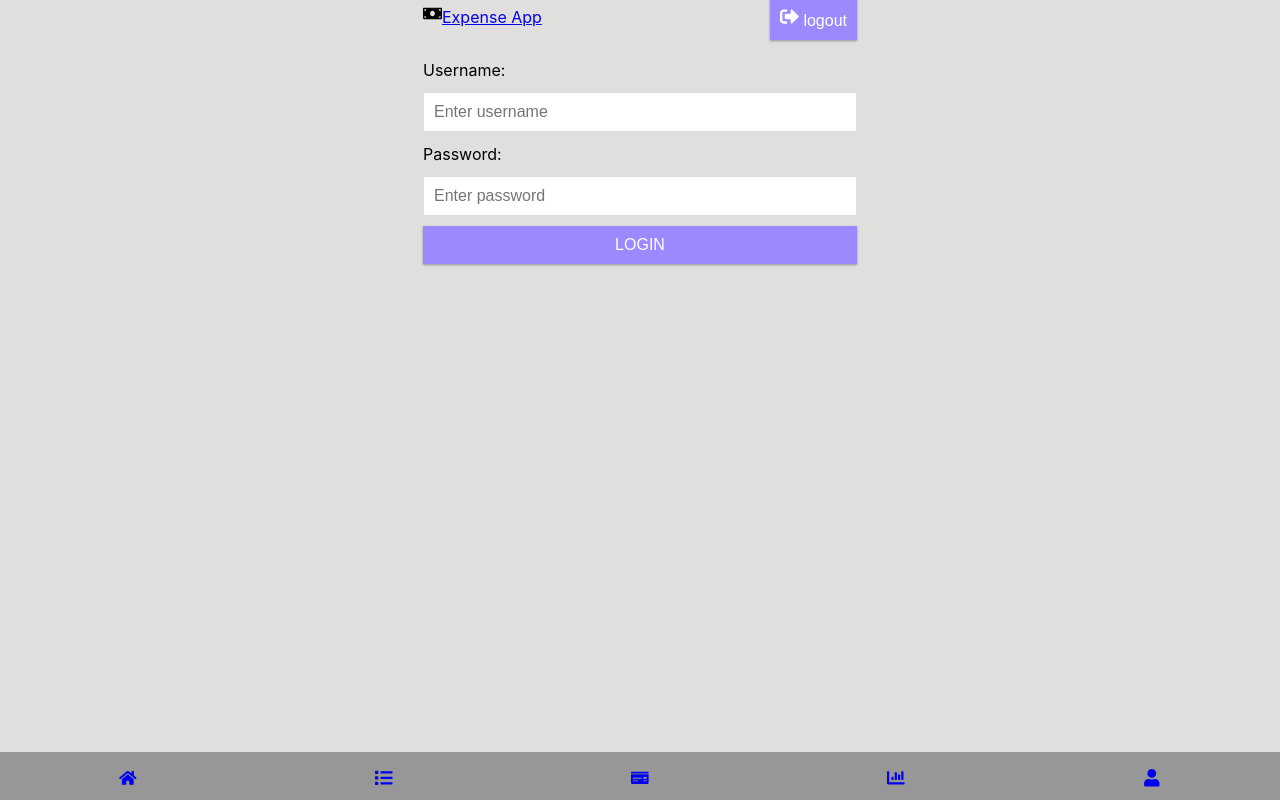
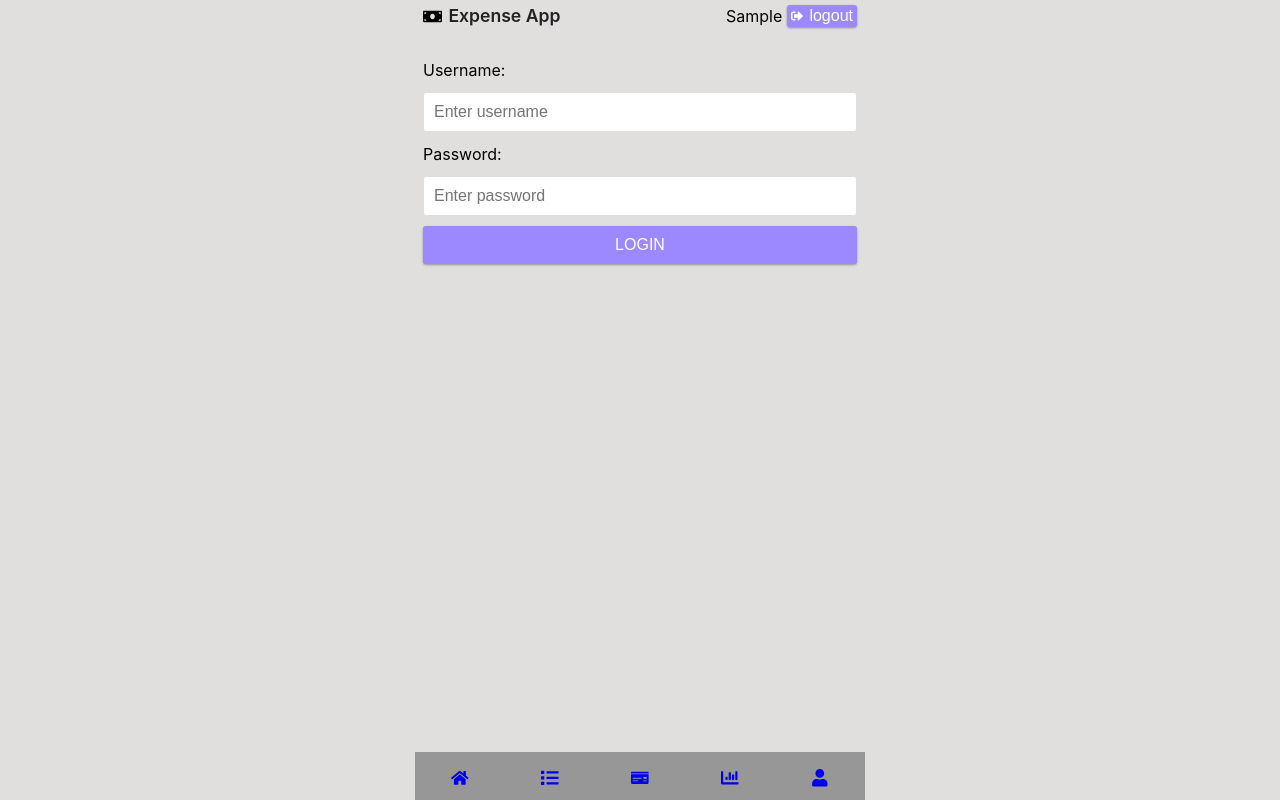
Before and after one commit to touraye/ex-app, a React (Create React App) app in the folder client/: page /login in a window 1280 px wide. Built offline with nearby package versions, Linux system fonts and the light colour scheme; sample sign-in values are in the browser's storage; the HTML template or start-up script is replaced by a standard one.

Commit message:
adding styles

```diff
--- a/client/src/index.css
+++ b/client/src/index.css
@@ -1,5 +1,16 @@
 :root {
   --box-shadow: 0 1px 3px rgba(0, 0, 0, 0.12), 0 1px 2px rgba(0, 0, 0, 0.24);
+  --btm-n-sm-size: 14px;
+  --btn-border-raduis: 3px;
+  --primary-clr: #9c88ff;
+  ;
+  --secondary-clr: ;
+  --clr-active: rgba(10, 129, 46, 0.767);
+  --crl-suspend: rgba(129, 28, 28, 0.897);
+  --clr-edit: #555;
+  --clr-trash: rgb(165, 9, 9);
+  --clr-income: rgba(0, 128, 0, 0.658);
+  --clr-expense: rgba(138, 8, 8, 0.651);
 }
 
 * {
@@ -36,6 +47,19 @@ ul li {
   justify-content: space-between;
   padding: .3rem 0;
   height: 2rem;
+}
+
+.logo {
+  display: flex;
+  align-items: center;
+  gap: .4rem;
+  font-size: 1.1rem;
+}
+
+.logo a {
+  text-decoration: none;
+  color: #222;
+  font-weight: 600;
 }
 
 .main {
@@ -113,7 +137,7 @@ input[type='text'],
 input[type='number'],
 input[type='password'], select {
   border: 1px solid #dedede;
-  border-radius: 2px;
+  border-radius: 3px;
   display: block;
   font-size: 16px;
   padding: 10px;
@@ -135,11 +159,23 @@ select {
   margin: 10px 0 30px;
   padding: 10px;
   width: 100%;
+  border-radius: 3px;
+}
+
+/* close btn */
+.close-btn-container {
+  display: flex;
+}
+.close-btn {
+  cursor: pointer;
+  margin-left: auto;
+  font-size: 20px;
 }
 
 /* transaction list-item */
 .list {
   margin-bottom: 3rem;
+  position: relative;
 }
 
 .item .tran-type p {
@@ -153,6 +189,10 @@ select {
   -moz-border-radius: 10px;
   -ms-border-radius: 10px;
   -o-border-radius: 10px;
+}
+
+.tran-type {
+  width: 65px;
 }
 
 .income {
@@ -169,6 +209,7 @@ select {
   align-items: center;
   gap: 2rem;
 }
+
 .icon {
   cursor: pointer;
   font-size: 19px;
@@ -194,14 +235,23 @@ select {
   position: relative;
 }
 
+
 .modal {
   position: absolute;
-  top: 80px;
+  top: 10px;
   right: 0;
   left: 0;
   z-index: 100;
   background-color: #777;
   padding: .5rem;
+  margin: 1rem;
+  border-radius: 5px;
+  box-shadow: 2px 2px 3px 1px rgb(189, 176, 176);
+}
+
+.edit-user-modal {
+  top: 0;
+  bottom: 0;
 }
 
 .user-list h4 {
@@ -224,9 +274,10 @@ select {
    color: #fff;
    border: 0;
    display: block;
-   font-size: 13px;
+   font-size: 14px;
    margin: 10px 0 30px;
    padding: .3rem;
+   border-radius: 3px;
 }
 
 .action-container {
@@ -291,7 +342,15 @@ select {
 .profile-list {
   display: flex;
   align-items: center;
-  gap: 1.3rem;
+  gap: 2rem;
+  border-bottom: 1px solid #bbb;
+  padding-bottom: 10px;
+  margin: 20px 0 10px;
+  text-transform: capitalize;
+}
+
+.edit-username-icon {
+  margin-left: auto;
 }
 
 .profile-card .profile-icon {
@@ -299,10 +358,64 @@ select {
 }
 
 .profile-detail {
+  position: relative;
   border: 1px solid #555;
+  width: 100%;
   border-radius: 5px;
   padding: .5rem;
   margin-top: .4rem;
+}
+
+.profile-icon-small {
+  font-size: 1.3rem;
+  color: rgb(97, 97, 97);
+}
+
+.no-act {
+  cursor:unset;
+
+}
+
+.logout-deatail {
+  justify-content: center;
+  padding-bottom: 0;
+  margin: 0;
+}
+
+.logout-btn {
+  display: flex;
+  align-items: center;
+  justify-content: center;
+  gap: .4rem;
+  width: 100px;
+   margin: 5px 0 15px;
+   padding: 10px;
+}
+
+.logout-icon-small {
+  font-size: .6;
+}
+
+.logout-icon-ex-small {
+  font-size: 12px;
+}
+
+/* !Remove */
+.loggedUser-list {
+  display: flex;
+  align-items: center;
+  gap: .3rem;
+}
+
+.loggedUser-list p {
+  text-transform: capitalize;
+}
+
+.logout-btn-sm {
+  margin: 0;
+  padding: 2px;
+  width: 70px;
+  border-radius: 3px;
 }
 
 /* Not Found */
@@ -331,6 +444,8 @@ select {
   left: 0;
   z-index: 100;
   background-color: #979797;
+  max-width: 450px;
+  margin: 0 auto;
 }
 
 .footer ul {
```
